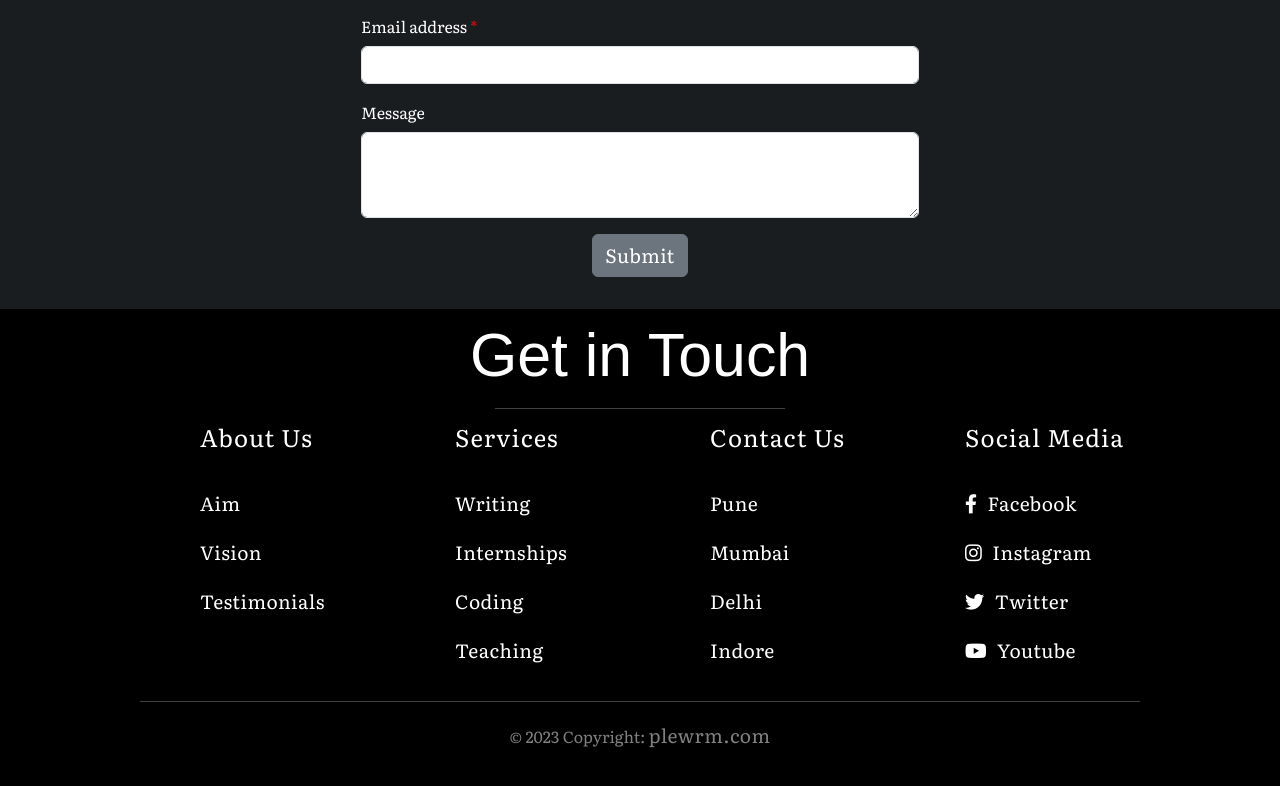
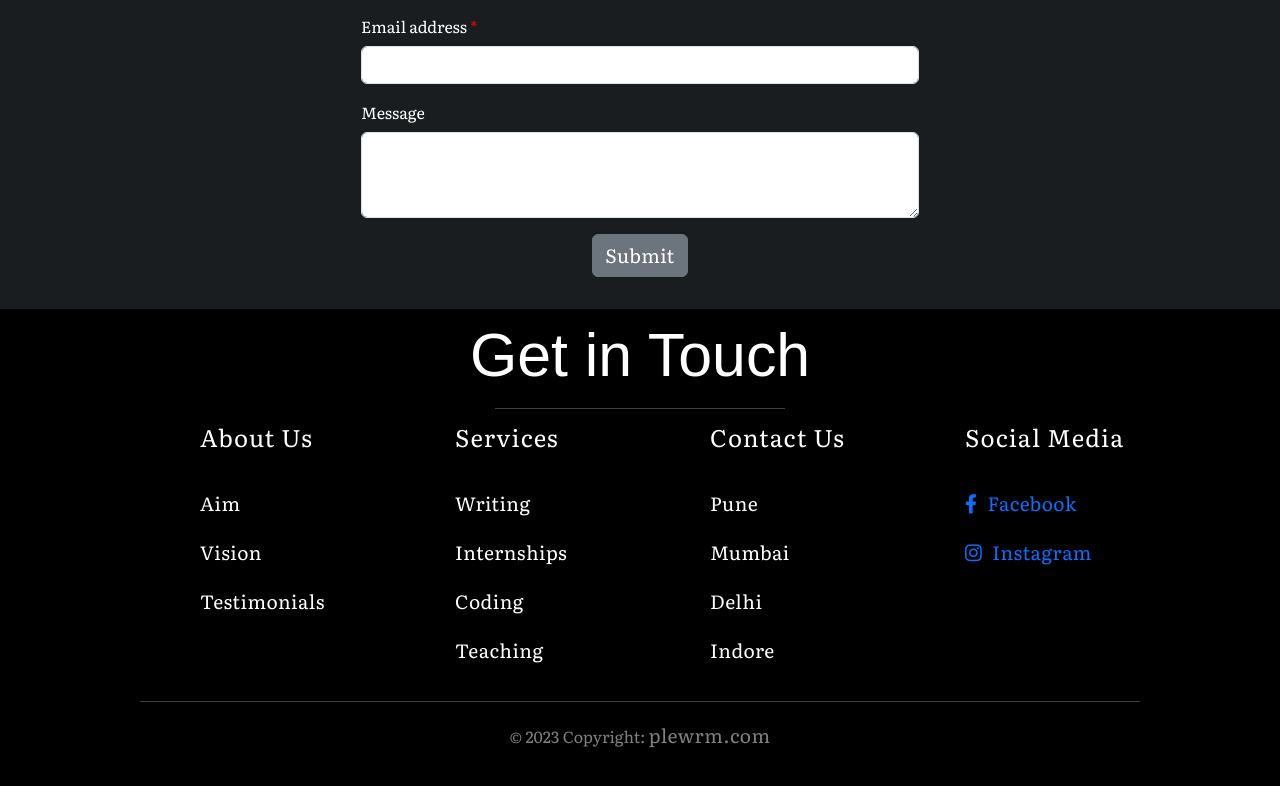
Before and after one commit to plewrm/Plewrm-Web, a React (Create React App) app: page / in a window 1280 px wide. Shown: the part 5194-5980 px from the top of the page. Built offline with nearby package versions, Linux system fonts and the light colour scheme.

Commit message:
Social Links added

```diff
--- a/src/Partials/HeaderFooter/Footer.js
+++ b/src/Partials/HeaderFooter/Footer.js
@@ -10,7 +10,7 @@ import {
     CopyRLink,
 } from "./FooterStyles";
 import "../../Styles/style.css"
-
+import { Link } from "react-router-dom";
 
 const Footer = () => {
     return (
@@ -55,21 +55,25 @@ const Footer = () => {
                         </Column>
                         <Column>
                             <Heading>Social Media</Heading>
-                                <FooterLink href="#">
+                            <FooterLink >
+                            <Link target="_balnk"  to="https://www.facebook.com/pawan.salve.5872?mibextid=ZbWKwL">
                                 <i className="fab fa-facebook-f">
                                     <span style={{ marginLeft: "10px" }}>
                                         Facebook
                                     </span>
                                 </i>
+                                </Link>
                             </FooterLink>
-                                <FooterLink href="#">
+                            <FooterLink>
+                                <Link target="_balnk" to="https://instagram.com/pawan_pavan135?igshid=MzRlODBiNWFlZA==">
                                     <i className="fab fa-instagram">
                                         <span style={{ marginLeft: "10px" }}>
                                             Instagram
                                         </span>
                                     </i>
+                                </Link>
                             </FooterLink>
-                                <FooterLink href="#">
+                            {/* <FooterLink href="#">
                                 <i className="fab fa-twitter">
                                     <span style={{ marginLeft: "10px" }}>
                                         Twitter
@@ -82,14 +86,14 @@ const Footer = () => {
                                         Youtube
                                     </span>
                                 </i>
-                                </FooterLink>
+                            </FooterLink> */}
                         </Column>
                     </Row>
                     <hr className="w-100 mx-auto text-white" />
                     {/* <div className='text-center text-white p-3' style={{ backgroundColor: 'rgba(0, 0, 0, 0.2)' }}> */}
                     <CopyRt >
                         &copy; {new Date().getFullYear()} Copyright:{' '}
-                            <CopyRLink  href='#'>
+                        <CopyRLink href='#'>
                             plewrm.com
                         </CopyRLink>
                     </CopyRt>
```
Lines whose indentation alone changed are shown as unchanged.
